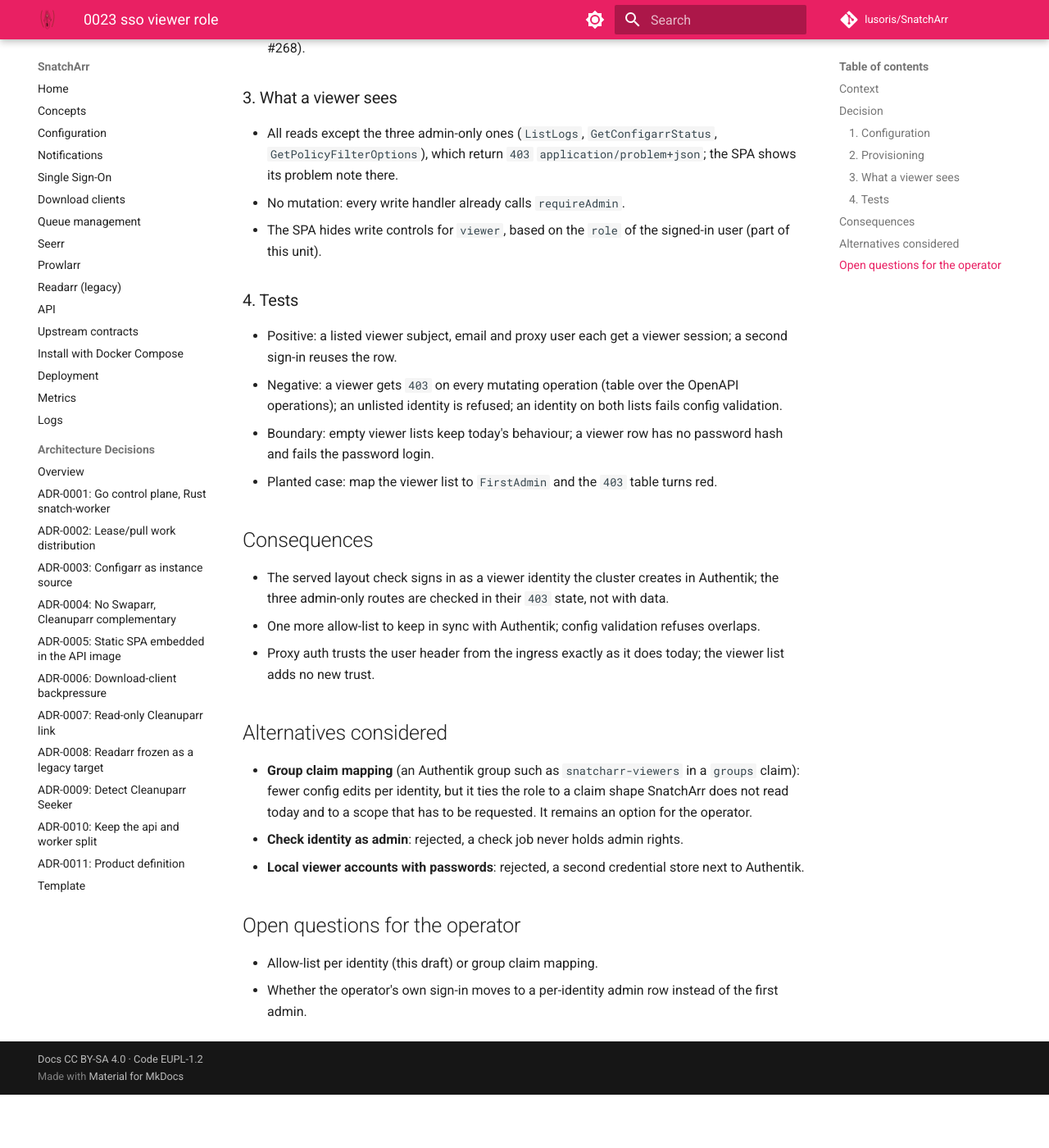
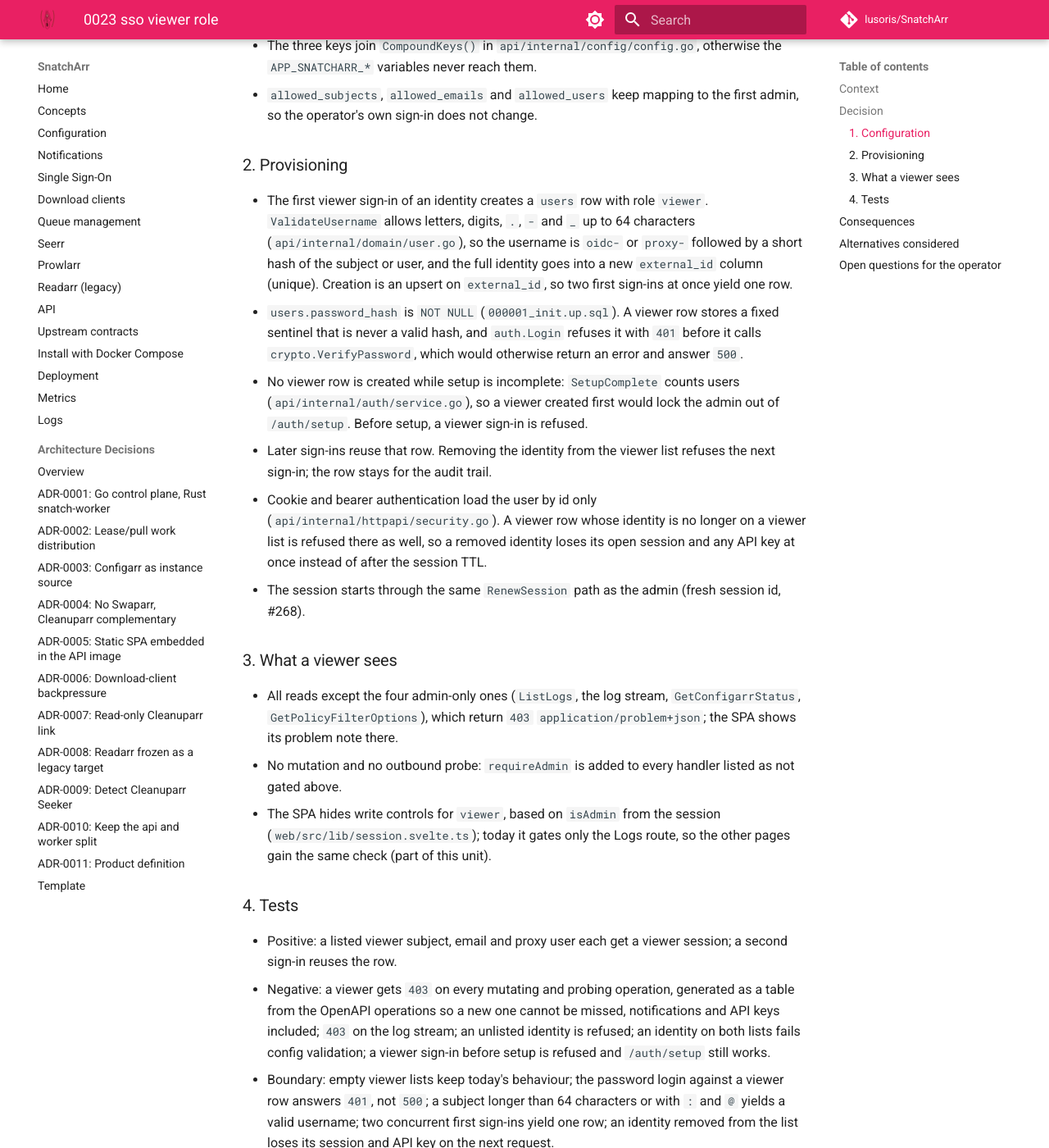
Before and after one commit to lusoris/SnatchArr, an MkDocs documentation site: the page built from docs/adr/0023-sso-viewer-role.md, in a window 1280 px wide and 1400 px high, scrolled down 1627 px. Shown: the whole window at 82% size. Built offline with MkDocs 1.6.1 and Material for MkDocs 9.7.7, drawn with Linux system fonts in a browser that asks for light colours; comment, search, counter and statistics services are not loaded; before the commit the page ends 2962 px from its top, so only the background shows below that; some of the changed text lies outside the part shown.

Commit message:
docs(adr): correct ADR-0023 against the code
The review found the notification, API-key and stored-probe handlers
without an admin check, a fourth admin-only read (log stream), the NOT
NULL password hash, the username rune set, the setup lockout through
CountUsers, the missing CompoundKeys entries and that sessions survive
removal from an allow-list. The draft now closes each of these.

Signed-off-by: lusoris <lusoris@proton.me>

```diff
--- a/docs/adr/0023-sso-viewer-role.md
+++ b/docs/adr/0023-sso-viewer-role.md
@@ -11,7 +11,12 @@
 
 ## Context
 
-SnatchArr has two roles, `admin` and `viewer` (`api/internal/domain/user.go`, `User.role` in `api/openapi/openapi.yaml`), and every mutating handler plus three reads check for `admin` (`requireAdmin`, `api/internal/httpapi/handlers_instances.go`).
+SnatchArr has two roles, `admin` and `viewer` (`api/internal/domain/user.go`, `User.role` in `api/openapi/openapi.yaml`), but only part of the API checks for `admin` today:
+
+- Gated: the instance, download-client, Prowlarr and Seerr writes and their `Test*Input` probes (`requireAdmin`, `api/internal/httpapi/handlers_instances.go`), and four reads: `ListLogs`, `GetConfigarrStatus`, `GetPolicyFilterOptions` and the log stream (`adminOnly`, `api/internal/httpapi/module.go`).
+- Not gated: the notification channel and rule writes plus `TestNotificationChannel` (`handlers_notifications.go`), `CreateAPIKey` and `RevokeAPIKey` (`handlers_apikeys.go`), and the probes of stored targets `TestInstance`, `TestDownloadClient`, `TestProwlarrLink`, `TestSeerrLink`.
+
+With one role in practice the gaps are harmless; with a viewer they would let it send webhooks, change alerts and mint API keys. Closing them is part of this decision.
 
 No path creates a viewer:
 
@@ -33,32 +38,37 @@
 | `snatcharr.oidc.viewer_emails` | `APP_SNATCHARR_OIDC_VIEWER_EMAILS` | `email` claims that sign in as viewer |
 | `snatcharr.proxy_auth.viewer_users` | `APP_SNATCHARR_PROXY_AUTH_VIEWER_USERS` | proxy user header values that sign in as viewer |
 
-- An identity on both an admin list and a viewer list is refused at config validation, so a typo can never decide the role silently.
+- An identity on both an admin list and a viewer list is refused at config validation (compared case-insensitively), so a typo can never decide the role silently.
+- The three keys join `CompoundKeys()` in `api/internal/config/config.go`, otherwise the `APP_SNATCHARR_*` variables never reach them.
 - `allowed_subjects`, `allowed_emails` and `allowed_users` keep mapping to the first admin, so the operator's own sign-in does not change.
 
 ### 2. Provisioning
 
-- The first viewer sign-in of an identity creates a `users` row with role `viewer`, username `oidc:<sub>` or `proxy:<user>`, and no password hash, so it cannot use the password login.
+- The first viewer sign-in of an identity creates a `users` row with role `viewer`. `ValidateUsername` allows letters, digits, `.`, `-` and `_` up to 64 characters (`api/internal/domain/user.go`), so the username is `oidc-` or `proxy-` followed by a short hash of the subject or user, and the full identity goes into a new `external_id` column (unique). Creation is an upsert on `external_id`, so two first sign-ins at once yield one row.
+- `users.password_hash` is `NOT NULL` (`000001_init.up.sql`). A viewer row stores a fixed sentinel that is never a valid hash, and `auth.Login` refuses it with `401` before it calls `crypto.VerifyPassword`, which would otherwise return an error and answer `500`.
+- No viewer row is created while setup is incomplete: `SetupComplete` counts users (`api/internal/auth/service.go`), so a viewer created first would lock the admin out of `/auth/setup`. Before setup, a viewer sign-in is refused.
 - Later sign-ins reuse that row. Removing the identity from the viewer list refuses the next sign-in; the row stays for the audit trail.
+- Cookie and bearer authentication load the user by id only (`api/internal/httpapi/security.go`). A viewer row whose identity is no longer on a viewer list is refused there as well, so a removed identity loses its open session and any API key at once instead of after the session TTL.
 - The session starts through the same `RenewSession` path as the admin (fresh session id, #268).
 
 ### 3. What a viewer sees
 
-- All reads except the three admin-only ones (`ListLogs`, `GetConfigarrStatus`, `GetPolicyFilterOptions`), which return `403` `application/problem+json`; the SPA shows its problem note there.
-- No mutation: every write handler already calls `requireAdmin`.
-- The SPA hides write controls for `viewer`, based on the `role` of the signed-in user (part of this unit).
+- All reads except the four admin-only ones (`ListLogs`, the log stream, `GetConfigarrStatus`, `GetPolicyFilterOptions`), which return `403` `application/problem+json`; the SPA shows its problem note there.
+- No mutation and no outbound probe: `requireAdmin` is added to every handler listed as not gated above.
+- The SPA hides write controls for `viewer`, based on `isAdmin` from the session (`web/src/lib/session.svelte.ts`); today it gates only the Logs route, so the other pages gain the same check (part of this unit).
 
 ### 4. Tests
 
 - Positive: a listed viewer subject, email and proxy user each get a viewer session; a second sign-in reuses the row.
-- Negative: a viewer gets `403` on every mutating operation (table over the OpenAPI operations); an unlisted identity is refused; an identity on both lists fails config validation.
-- Boundary: empty viewer lists keep today's behaviour; a viewer row has no password hash and fails the password login.
+- Negative: a viewer gets `403` on every mutating and probing operation, generated as a table from the OpenAPI operations so a new one cannot be missed, notifications and API keys included; `403` on the log stream; an unlisted identity is refused; an identity on both lists fails config validation; a viewer sign-in before setup is refused and `/auth/setup` still works.
+- Boundary: empty viewer lists keep today's behaviour; the password login against a viewer row answers `401`, not `500`; a subject longer than 64 characters or with `:` and `@` yields a valid username; two concurrent first sign-ins yield one row; an identity removed from the list loses its session and API key on the next request.
 - Planted case: map the viewer list to `FirstAdmin` and the `403` table turns red.
 
 ## Consequences
 
-- The served layout check signs in as a viewer identity the cluster creates in Authentik; the three admin-only routes are checked in their `403` state, not with data.
+- The served layout check signs in as a viewer identity the cluster creates in Authentik; the admin-only routes are checked in their `403` state, not with data.
 - One more allow-list to keep in sync with Authentik; config validation refuses overlaps.
+- A migration adds `users.external_id`; there is still no role change or user deletion query, so moving an identity from the viewer list to an admin list signs it in as the first admin and leaves the viewer row unused.
 - Proxy auth trusts the user header from the ingress exactly as it does today; the viewer list adds no new trust.
 
 ## Alternatives considered
```
